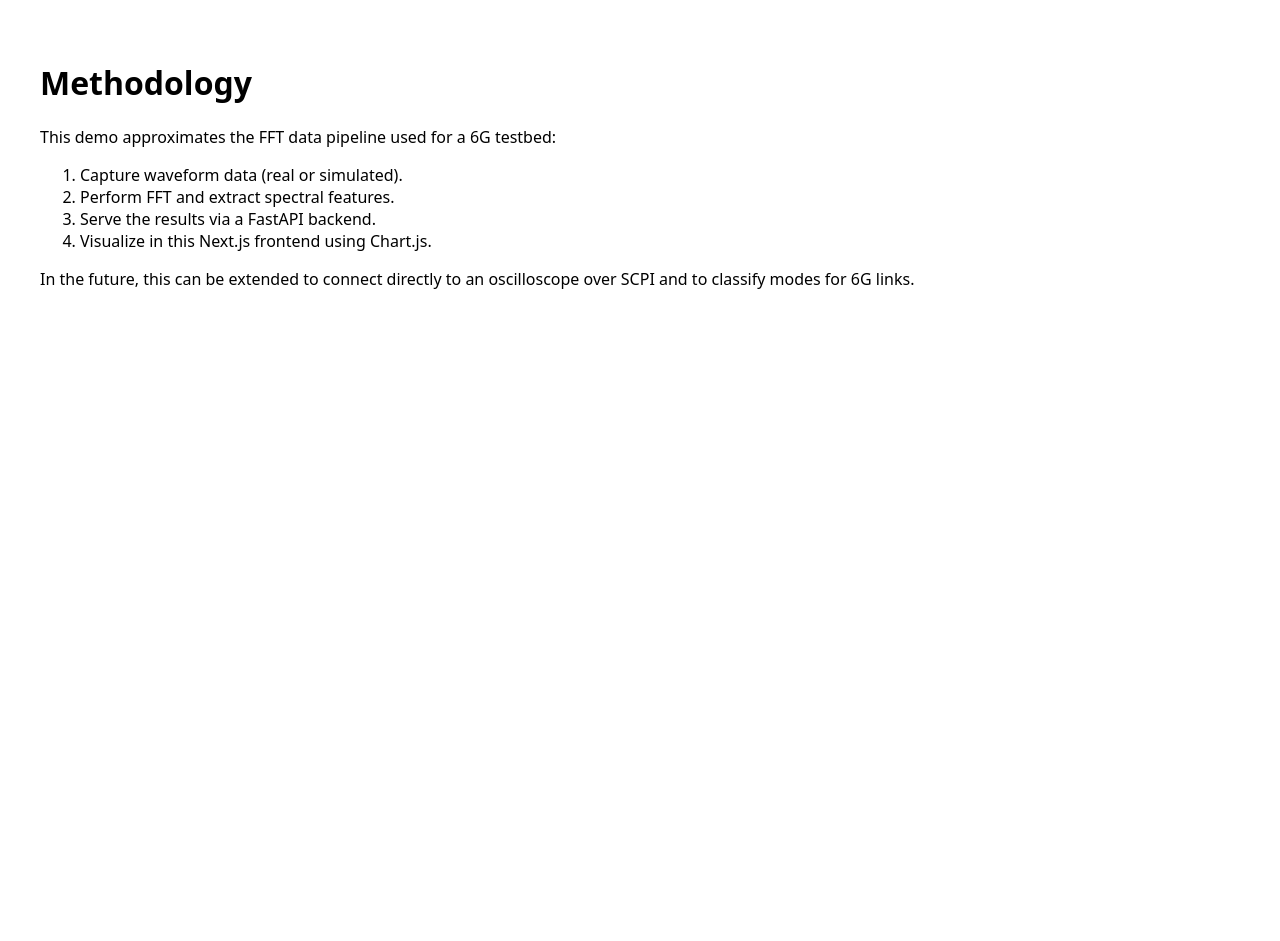
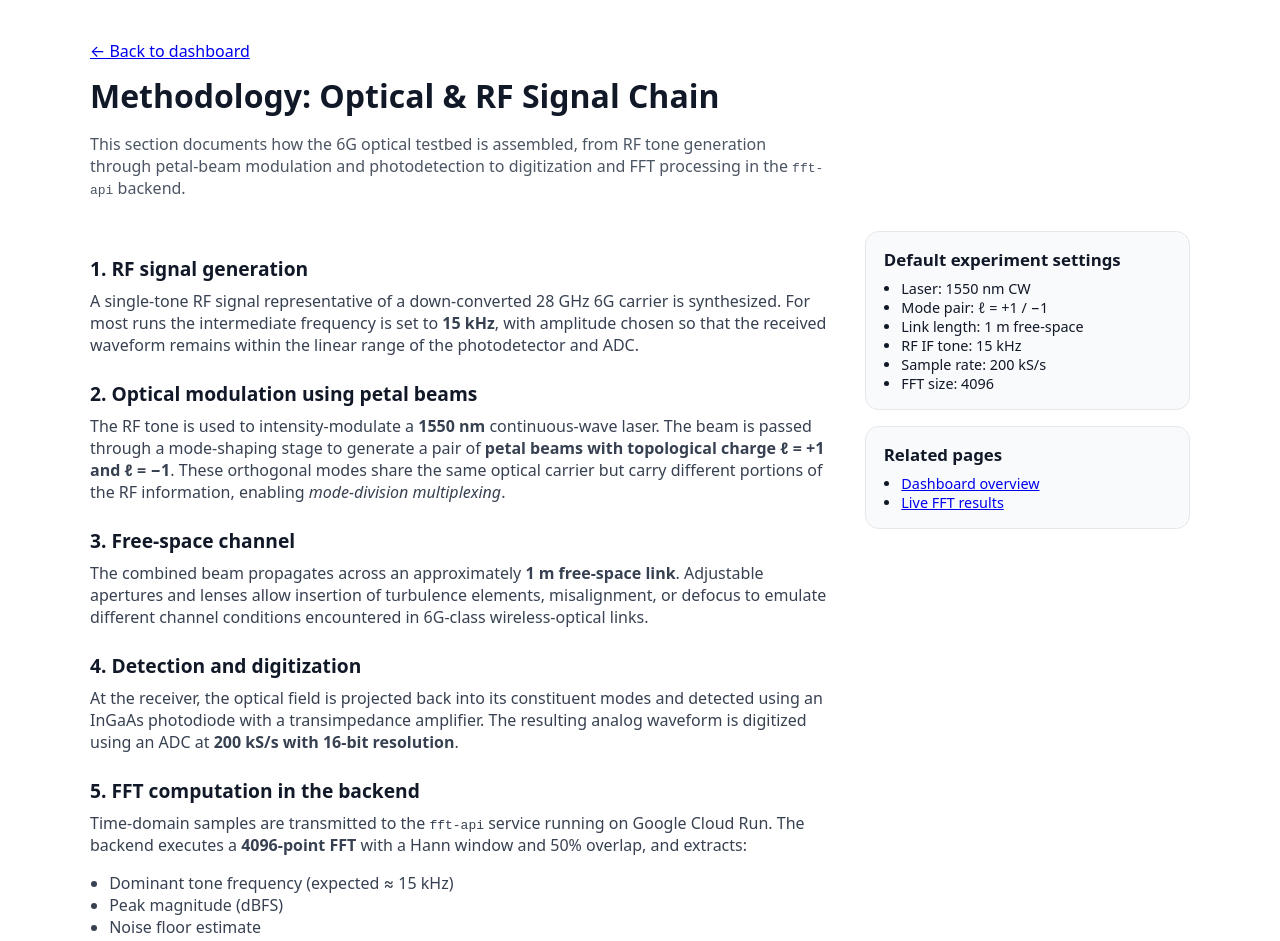
Before and after one commit to MrMarkland/twoforthepriceofonetwo, a Next.js app: page /method in a window 1280 px wide. Shown: the top 941 px of the page. Before the commit the page ends 800 px from the top, so only its background shows below. Built offline with nearby package versions, Linux system fonts and the light colour scheme.

Commit message:
Refactor Method component to MethodPage with layout

```diff
--- a/pages/method.js
+++ b/pages/method.js
@@ -1,20 +1,201 @@
-export default function Method() {
+import Link from "next/link";
+import Head from "next/head";
+
+export default function MethodPage() {
   return (
-    <main style={{ padding: "2rem", fontFamily: "system-ui" }}>
-      <h1>Methodology</h1>
-      <p>
-        This demo approximates the FFT data pipeline used for a 6G testbed:
-      </p>
-      <ol>
-        <li>Capture waveform data (real or simulated).</li>
-        <li>Perform FFT and extract spectral features.</li>
-        <li>Serve the results via a FastAPI backend.</li>
-        <li>Visualize in this Next.js frontend using Chart.js.</li>
-      </ol>
-      <p>
-        In the future, this can be extended to connect directly to an
-        oscilloscope over SCPI and to classify modes for 6G links.
-      </p>
-    </main>
+    <>
+      <Head>
+        <title>Methodology – Two For The Price Of One</title>
+      </Head>
+
+      <main className="page">
+        <header className="top">
+          <Link href="/" className="crumb">
+            ← Back to dashboard
+          </Link>
+          <h1>Methodology: Optical &amp; RF Signal Chain</h1>
+          <p className="lede">
+            This section documents how the 6G optical testbed is assembled, from
+            RF tone generation through petal-beam modulation and photodetection
+            to digitization and FFT processing in the <code>fft-api</code>{" "}
+            backend.
+          </p>
+        </header>
+
+        <section className="layout">
+          <article className="main">
+            <h2>1. RF signal generation</h2>
+            <p>
+              A single-tone RF signal representative of a down-converted
+              28&nbsp;GHz 6G carrier is synthesized. For most runs the
+              intermediate frequency is set to <strong>15 kHz</strong>, with
+              amplitude chosen so that the received waveform remains within the
+              linear range of the photodetector and ADC.
+            </p>
+
+            <h2>2. Optical modulation using petal beams</h2>
+            <p>
+              The RF tone is used to intensity-modulate a{" "}
+              <strong>1550 nm</strong> continuous-wave laser. The beam is passed
+              through a mode-shaping stage to generate a pair of{" "}
+              <strong>petal beams with topological charge ℓ = +1 and ℓ = −1</strong>.
+              These orthogonal modes share the same optical carrier but carry
+              different portions of the RF information, enabling{" "}
+              <em>mode-division multiplexing</em>.
+            </p>
+
+            <h2>3. Free-space channel</h2>
+            <p>
+              The combined beam propagates across an approximately{" "}
+              <strong>1 m free-space link</strong>. Adjustable apertures and
+              lenses allow insertion of turbulence elements, misalignment, or
+              defocus to emulate different channel conditions encountered in
+              6G-class wireless-optical links.
+            </p>
+
+            <h2>4. Detection and digitization</h2>
+            <p>
+              At the receiver, the optical field is projected back into its
+              constituent modes and detected using an InGaAs photodiode with a
+              transimpedance amplifier. The resulting analog waveform is
+              digitized using an ADC at{" "}
+              <strong>200 kS/s with 16-bit resolution</strong>.
+            </p>
+
+            <h2>5. FFT computation in the backend</h2>
+            <p>
+              Time-domain samples are transmitted to the{" "}
+              <code>fft-api</code> service running on Google Cloud Run. The
+              backend executes a <strong>4096-point FFT</strong> with a Hann
+              window and 50% overlap, and extracts:
+            </p>
+            <ul>
+              <li>Dominant tone frequency (expected ≈ 15 kHz)</li>
+              <li>Peak magnitude (dBFS)</li>
+              <li>Noise floor estimate</li>
+              <li>Signal-to-noise ratio (SNR)</li>
+            </ul>
+
+            <h2>6. Returning results to the web dashboard</h2>
+            <p>
+              The processed spectrum and metrics are returned as JSON and
+              rendered on the <Link href="/results">Results</Link> page. Because
+              the frontend is fully static, all interaction occurs through
+              client-side fetch calls to the Cloud Run endpoint.
+            </p>
+          </article>
+
+          <aside className="side">
+            <div className="card">
+              <h3>Default experiment settings</h3>
+              <ul>
+                <li>Laser: 1550 nm CW</li>
+                <li>Mode pair: ℓ = +1 / −1</li>
+                <li>Link length: 1 m free-space</li>
+                <li>RF IF tone: 15 kHz</li>
+                <li>Sample rate: 200 kS/s</li>
+                <li>FFT size: 4096</li>
+              </ul>
+            </div>
+
+            <div className="card">
+              <h3>Related pages</h3>
+              <ul>
+                <li>
+                  <Link href="/">Dashboard overview</Link>
+                </li>
+                <li>
+                  <Link href="/results">Live FFT results</Link>
+                </li>
+              </ul>
+            </div>
+          </aside>
+        </section>
+      </main>
+
+      <style jsx>{`
+        .page {
+          max-width: 1100px;
+          margin: 0 auto;
+          padding: 2rem 1.5rem 3rem;
+          font-family: system-ui, -apple-system, BlinkMacSystemFont, "Segoe UI",
+            sans-serif;
+          color: #111827;
+        }
+
+        .crumb {
+          font-size: 0.85rem;
+          color: #4b5563;
+        }
+
+        .crumb:hover {
+          text-decoration: underline;
+        }
+
+        .top h1 {
+          margin-top: 0.75rem;
+          margin-bottom: 0.25rem;
+          font-size: 2rem;
+        }
+
+        .lede {
+          max-width: 46rem;
+          color: #4b5563;
+        }
+
+        .layout {
+          display: grid;
+          grid-template-columns: minmax(0, 2.3fr) minmax(260px, 1fr);
+          gap: 1.75rem;
+          margin-top: 2rem;
+        }
+
+        .main h2 {
+          margin-top: 1.5rem;
+          margin-bottom: 0.5rem;
+          font-size: 1.2rem;
+        }
+
+        .main p {
+          margin: 0.35rem 0;
+          color: #374151;
+        }
+
+        .main ul {
+          padding-left: 1.2rem;
+          color: #374151;
+        }
+
+        .side {
+          display: flex;
+          flex-direction: column;
+          gap: 1rem;
+        }
+
+        .card {
+          background: #f9fafb;
+          border-radius: 0.85rem;
+          padding: 1rem 1.1rem;
+          border: 1px solid #e5e7eb;
+          font-size: 0.9rem;
+        }
+
+        .card h3 {
+          margin-top: 0;
+          margin-bottom: 0.5rem;
+        }
+
+        .card ul {
+          padding-left: 1.1rem;
+          margin: 0;
+        }
+
+        @media (max-width: 900px) {
+          .layout {
+            grid-template-columns: minmax(0, 1fr);
+          }
+        }
+      `}</style>
+    </>
   );
 }
```
